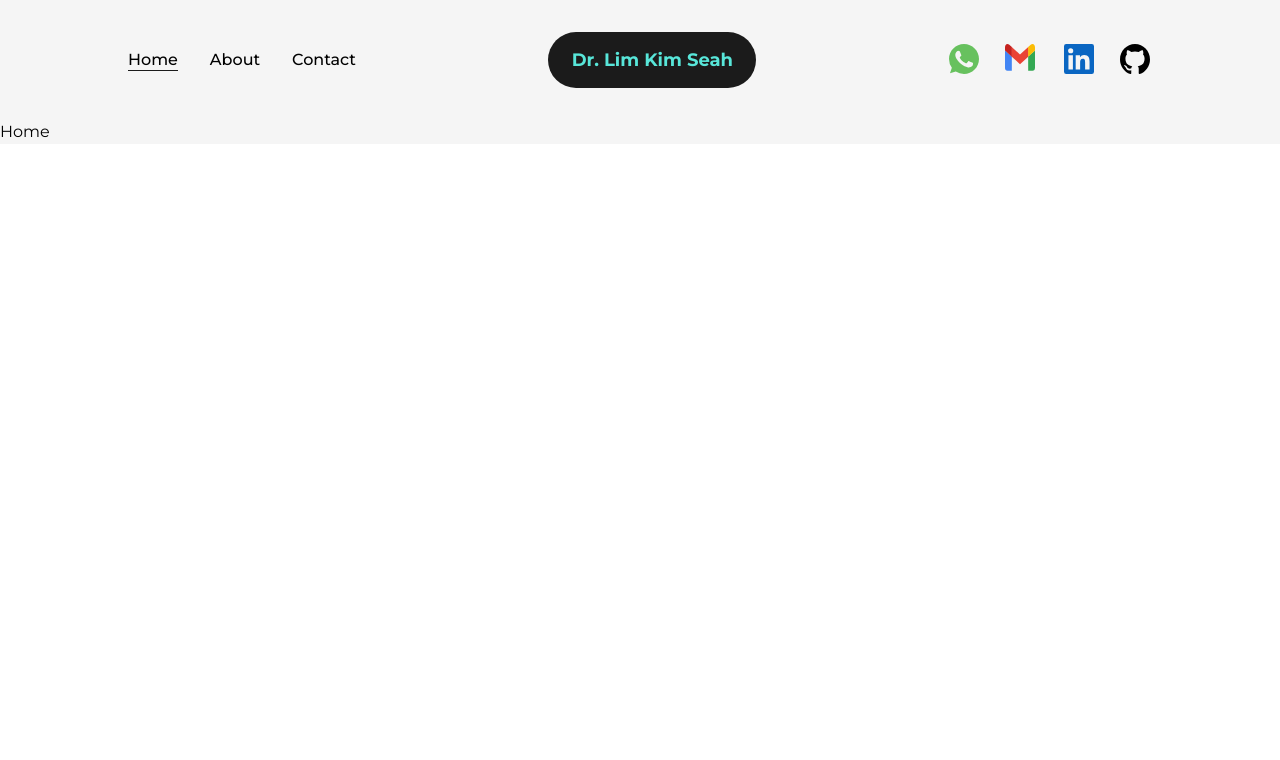
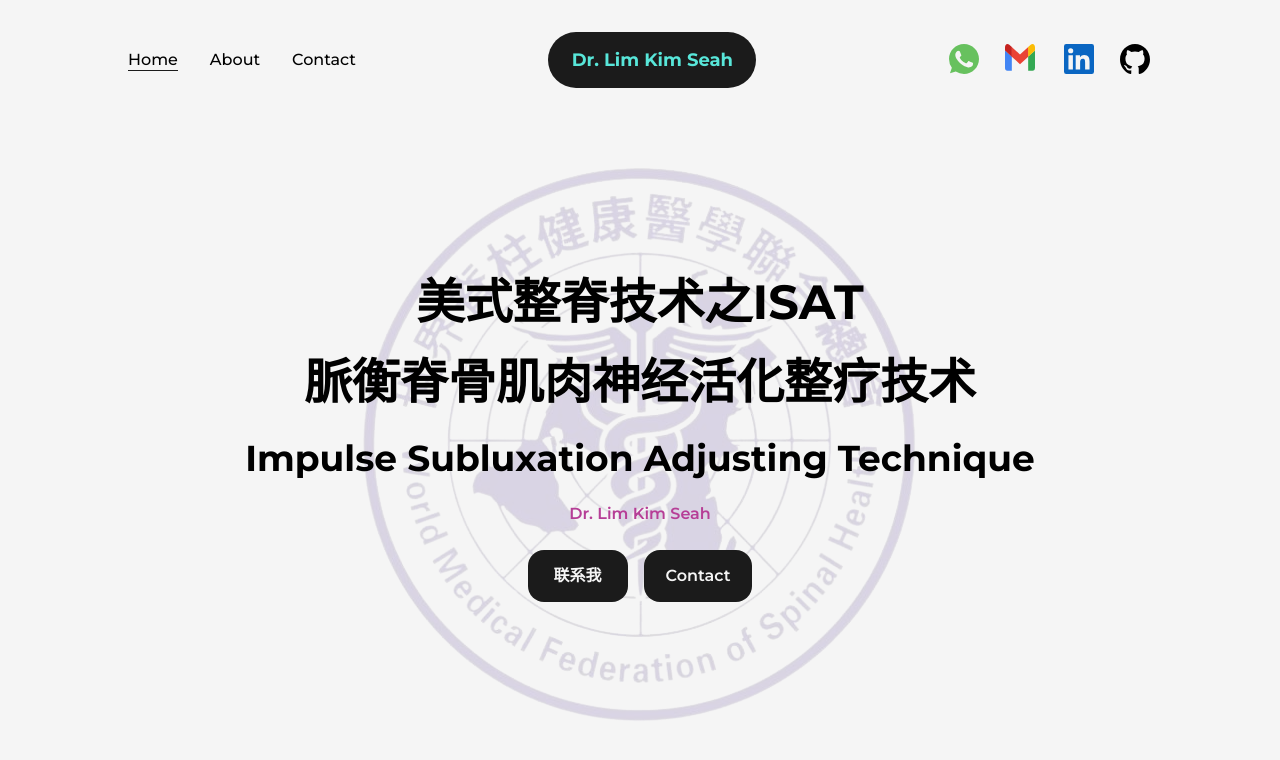
Before and after one commit to limchinfeng/limkimseah, a Next.js app: page / in a window 1280 px wide. Shown: the top 760 px of the page. Built offline with nearby package versions, Linux system fonts and the light colour scheme.

Commit message:
Done Home Section

```diff
--- /dev/null
+++ b/src/components/Homes.js
@@ -0,0 +1,63 @@
+import React from "react";
+import logo from "../../public/png/Home Logo.png";
+import Image from "next/image";
+import { motion } from "framer-motion";
+
+const Homes = () => {
+  return (
+    <>
+      <div className="flex items-center justify-center py-32 w-screen h-[80vh]">
+
+        {/* logo */}
+        <motion.div
+          className="absolute opacity-60 z-0"
+          animate={{ y: [-5, 5, -5] }} // Animate the 'y' position in a loop
+          transition={{ duration: 4, repeat: Infinity }} // Animation duration and repeat
+        >
+          <Image src={logo} alt="" class="w-40% h-40% object-cover" />
+        </motion.div>
+
+        {/* Centre Text */}
+        <div className="flex flex-col items-center justify-center  z-10 relative">
+          <h2 className="font-bold text-5xl text-center pb-4">
+            美式整脊技术之ISAT
+          </h2>
+          <h2 className="font-bold text-5xl text-center py-4">
+            脈衡脊骨肌肉神经活化整疗技术
+          </h2>
+          <h2 className="font-bold text-4xl text-center py-4">
+            Impulse Subluxation Adjusting Technique
+          </h2>
+
+          <h2 className="py-2 text-primary font-semibold">Dr. Lim Kim Seah</h2>
+
+          {/* Button */}
+          <div className="flex items-center space-x-4 pt-4">
+            <a
+              href="https://api.whatsapp.com/send?phone=125312283&text=%E6%88%91%E6%83%B3%E8%A6%81%E9%A2%84%E7%BA%A6%E6%95%B4%E8%84%8A"
+              target="_blank"
+              className="flex items-center bg-dark text-light p-3 px-6
+              rounded-2xl text-base font-semibold hover:bg-transparent hover:text-dark
+              border-2 border-solid border-transparent hover:border-dark
+              "
+            >
+              联系我
+            </a>
+            <a
+              href="https://api.whatsapp.com/send?phone=125312283&text=I%20would%20like%20to%20schedule%20an%20appointment%20for%20a%20therapy%20treatment"
+              target="_blank"
+              className="flex items-center bg-dark text-light p-3 px-5
+              rounded-2xl text-base font-semibold hover:bg-transparent hover:text-dark
+              border-2 border-solid border-transparent hover:border-dark
+              "
+            >
+              Contact
+            </a>
+          </div>
+        </div>
+      </div>
+    </>
+  );
+};
+
+export default Homes;
--- a/src/components/NavBar.js
+++ b/src/components/NavBar.js
@@ -34,31 +34,39 @@ const NavBar = () => {
       <Logo />
 
       <nav className="flex items-center justify-center flex-wrap">
-        <motion.a href="/" target="_blank"
-            whileHover={{y: -2}}
-            whileTap={{scale:0.9}}
-            className='mr-3'
+        <motion.a
+          href="https://api.whatsapp.com/send?phone=125312283&text=I%20would%20like%20to%20schedule%20an%20appointment%20for%20a%20therapy%20treatment"
+          target="_blank"
+          whileHover={{ y: -2 }}
+          whileTap={{ scale: 0.9 }}
+          className="mr-3"
         >
           <CallIcon />
         </motion.a>
-        <motion.a href="mailto:limchinfeng@gmail.com" target="_blank"
-            whileHover={{y: -2}}
-            whileTap={{scale:0.9}}
-            className='mx-3'
+        <motion.a
+          href="mailto:limchinfeng@gmail.com"
+          target="_blank"
+          whileHover={{ y: -2 }}
+          whileTap={{ scale: 0.9 }}
+          className="mx-3"
         >
           <Gmail />
         </motion.a>
-        <motion.a href="https://www.linkedin.com/in/lim-chin-feng/" target="_blank"
-            whileHover={{y: -2}}
-            whileTap={{scale:0.9}}
-            className='mx-3'
+        <motion.a
+          href="https://www.linkedin.com/in/lim-chin-feng/"
+          target="_blank"
+          whileHover={{ y: -2 }}
+          whileTap={{ scale: 0.9 }}
+          className="mx-3"
         >
           <LinkedInIcon />
         </motion.a>
-        <motion.a href="https://github.com/limchinfeng" target="_blank"
-            whileHover={{y: -2}}
-            whileTap={{scale:0.9}}
-            className='ml-3'
+        <motion.a
+          href="https://github.com/limchinfeng"
+          target="_blank"
+          whileHover={{ y: -2 }}
+          whileTap={{ scale: 0.9 }}
+          className="ml-3"
         >
           <GithubIcon />
         </motion.a>
--- a/src/pages/index.js
+++ b/src/pages/index.js
@@ -1,5 +1,6 @@
 import Image from 'next/image'
 import Head from 'next/head'
+import Homes from '@/components/Homes'
 
 
 export default function Home() {
@@ -12,7 +13,7 @@ export default function Home() {
         <link rel="icon" href="/favicon.ico" />
       </Head>
       <main>
-        <p>Home</p>
+        <Homes />
       </main>
     </>
   )
```
Also changed, not shown: public/png/Home Logo.png (added).
